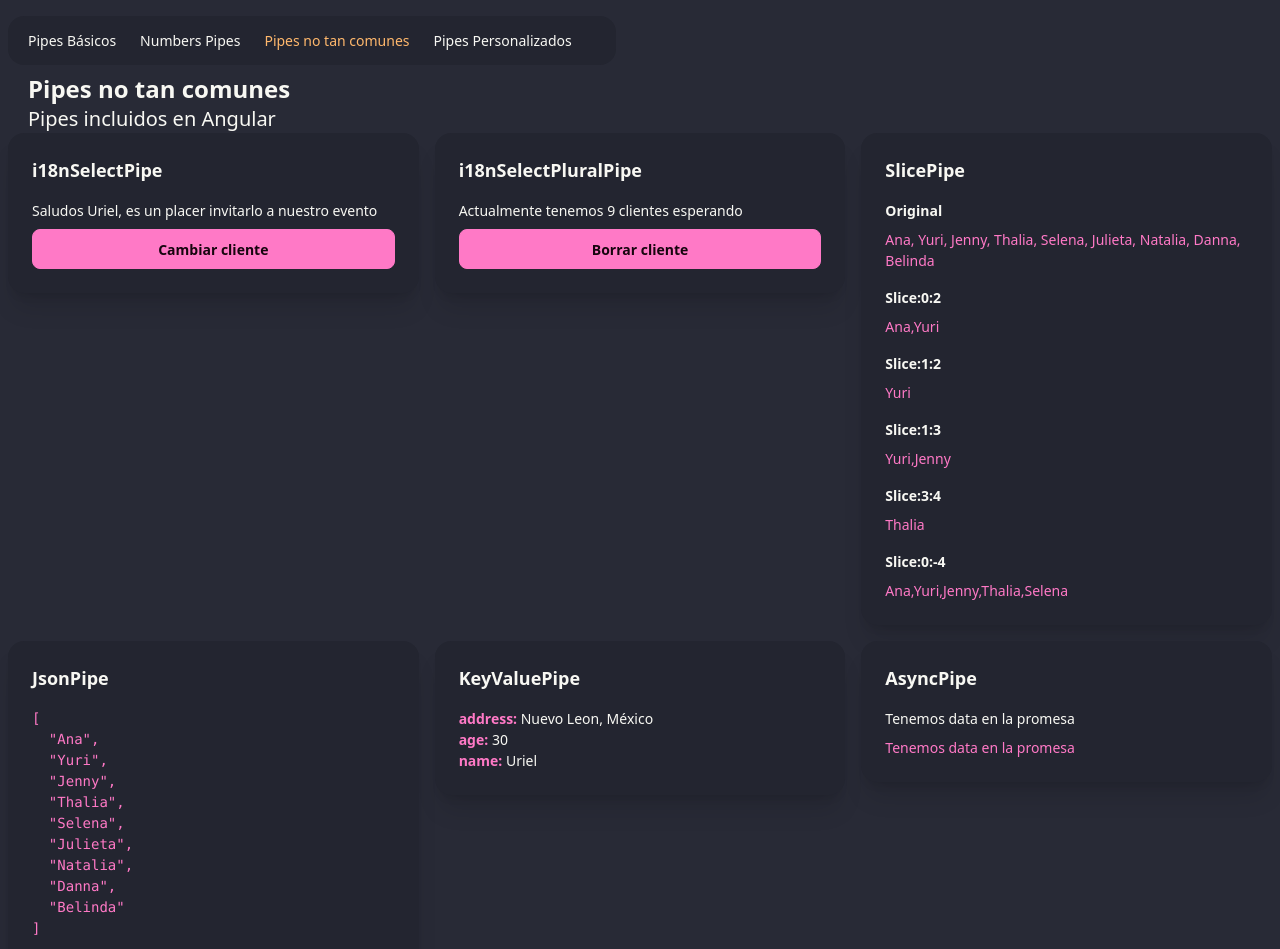
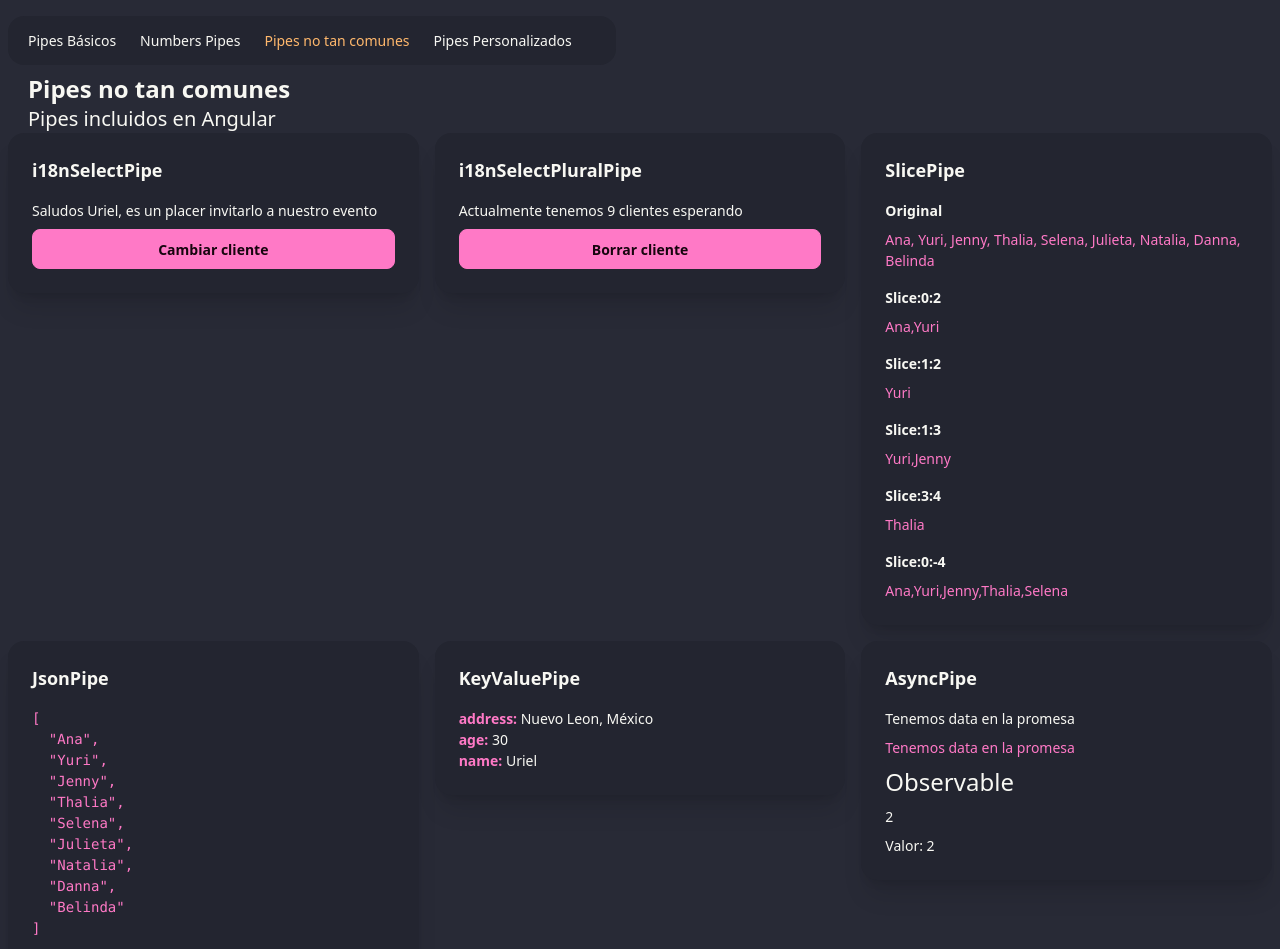
Before and after one commit to UrielQuiroz/pipes-app, an Angular app: page /uncommon in a window 1280 px wide. Shown: the top 949 px of the page. Built offline with nearby package versions, Linux system fonts and the light colour scheme.

Commit message:
AsyncPipe con Observables

```diff
--- a/src/app/pages/uncommon-page/uncommon-page.html
+++ b/src/app/pages/uncommon-page/uncommon-page.html
@@ -75,5 +75,16 @@
     @else {
       <p class="text-accent">Espere por favor...</p>
     }
+
+    <h3 class="text-2xl">Observable</h3>
+    <p>{{ myObservableTimer | async}}</p>
+
+    @if (myObservableTimer | async; as value) {
+      <p>Valor: {{ value }}</p>
+    }
+
+    @else {
+      <p>Esperando primer valor...</p>
+    }
   </app-card>
 </div>
--- a/src/app/pages/uncommon-page/uncommon-page.ts
+++ b/src/app/pages/uncommon-page/uncommon-page.ts
@@ -1,6 +1,7 @@
 import { ChangeDetectionStrategy, Component, signal } from '@angular/core';
 import { CardComponent } from "../../components/card/card";
 import { AsyncPipe, I18nPluralPipe, I18nSelectPipe, JsonPipe, KeyValuePipe, SlicePipe, UpperCasePipe } from '@angular/common';
+import { interval, map, tap } from 'rxjs';
 
 const client1 = {
   name: 'Uriel',
@@ -86,4 +87,10 @@
       console.log('Promesa finalizada');
     }, 3500);
   })
+
+  myObservableTimer = interval(2000)
+    .pipe(
+      map(value =>  value + 1),
+      tap((value) => console.log('tap', value))
+    )
 }
```
